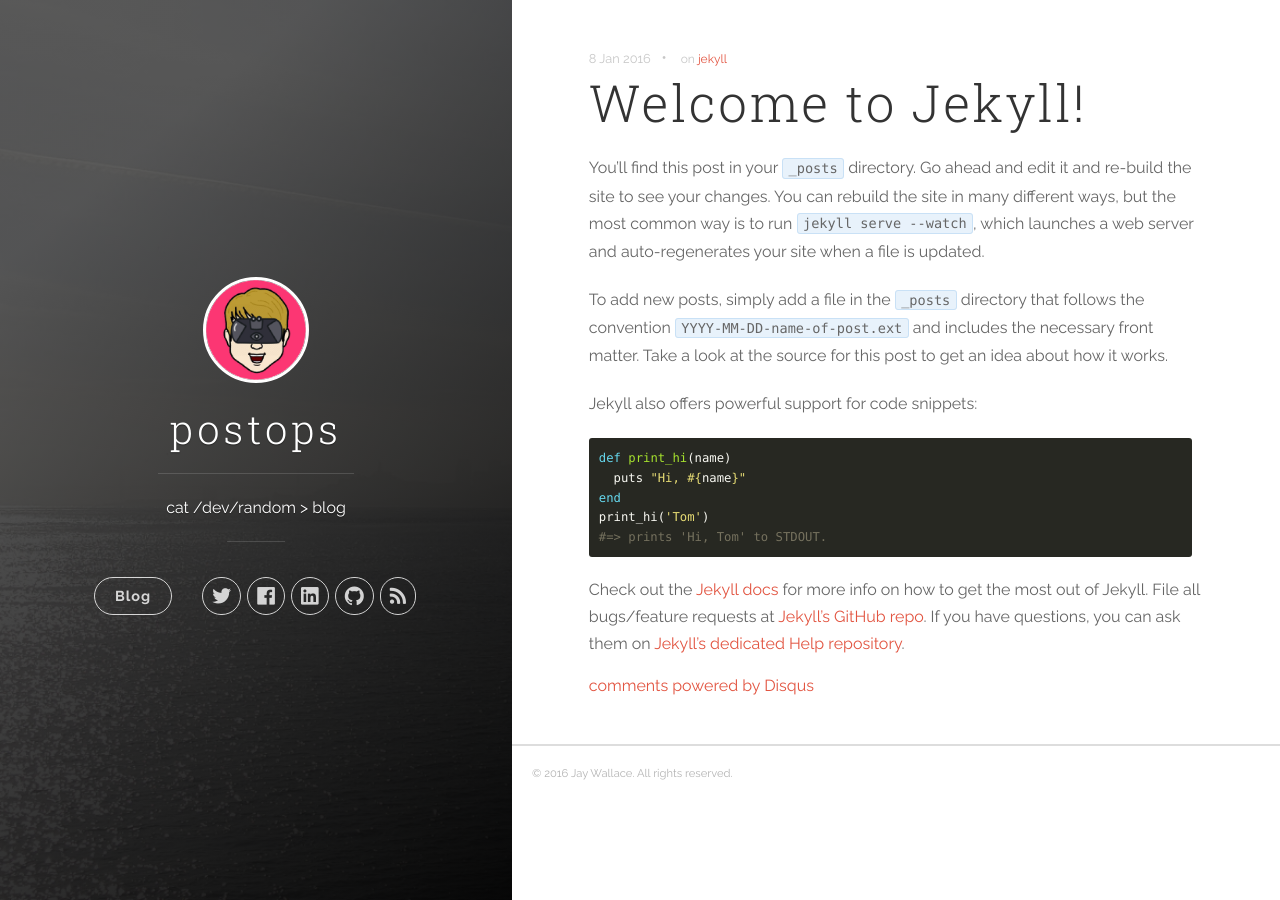
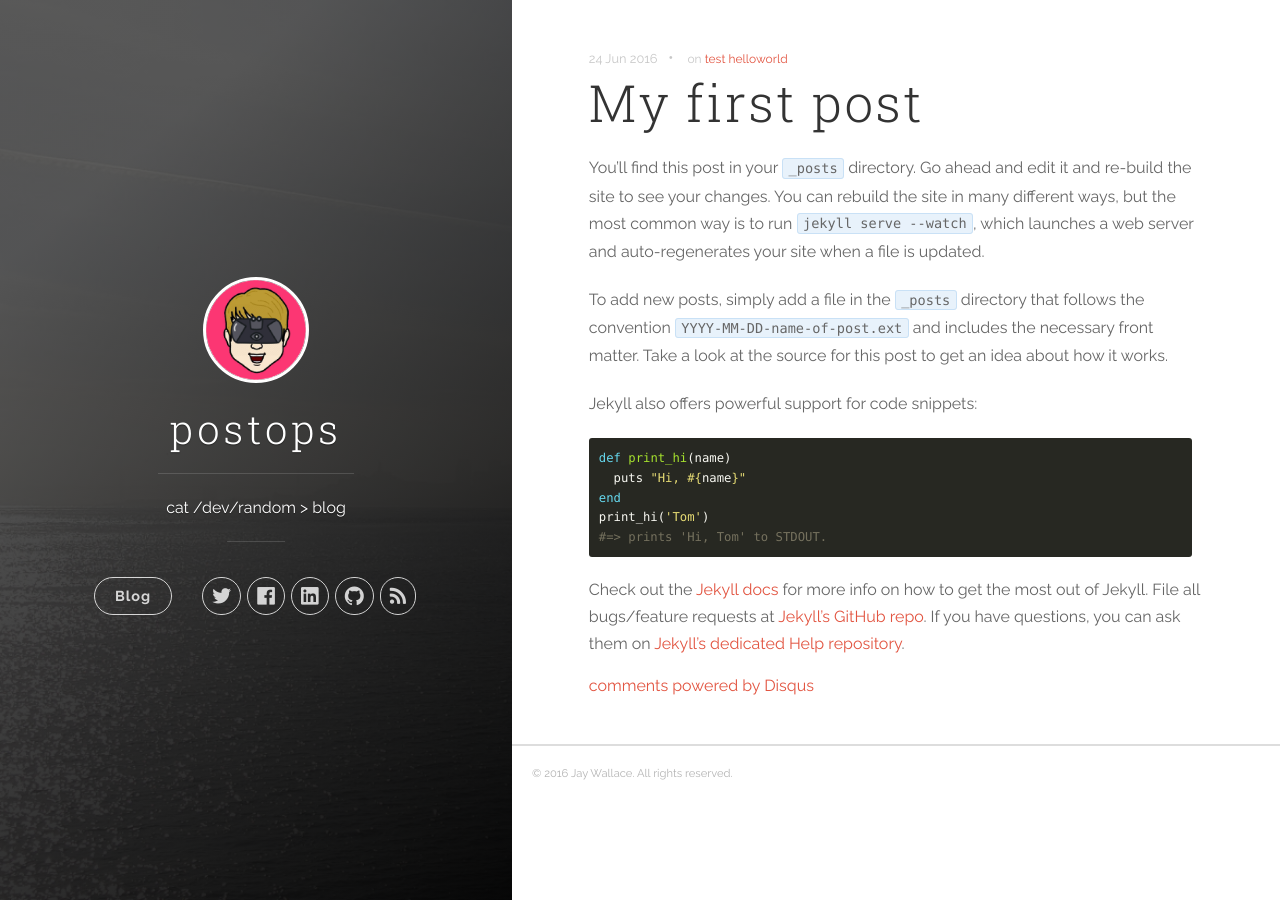
Before and after one commit to postops/postops.github.io, a Jekyll site: the page built from _posts/2016-01-08-welcome-to-jekyll.markdown, in a window 1280 px wide. Built offline with Jekyll 4.4.1, drawn with Linux system fonts in a browser that asks for light colours; nearby versions of some CDN libraries; comment, search, counter and statistics services are not loaded.

Commit message:
modified post

```diff
--- a/_posts/2016-01-08-welcome-to-jekyll.markdown
+++ b/_posts/2016-01-08-welcome-to-jekyll.markdown
@@ -1,8 +1,8 @@
 ---
-title:  "Welcome to Jekyll!"
-date:   2016-01-08 15:04:23
-categories: [jekyll]
-tags: [jekyll]
+title:  "My first post"
+date:   2016-06-24 20:54:23
+categories: [test]
+tags: [test,helloworld]
 ---
 You’ll find this post in your `_posts` directory. Go ahead and edit it and re-build the site to see your changes. You can rebuild the site in many different ways, but the most common way is to run `jekyll serve --watch`, which launches a web server and auto-regenerates your site when a file is updated.
 
```
